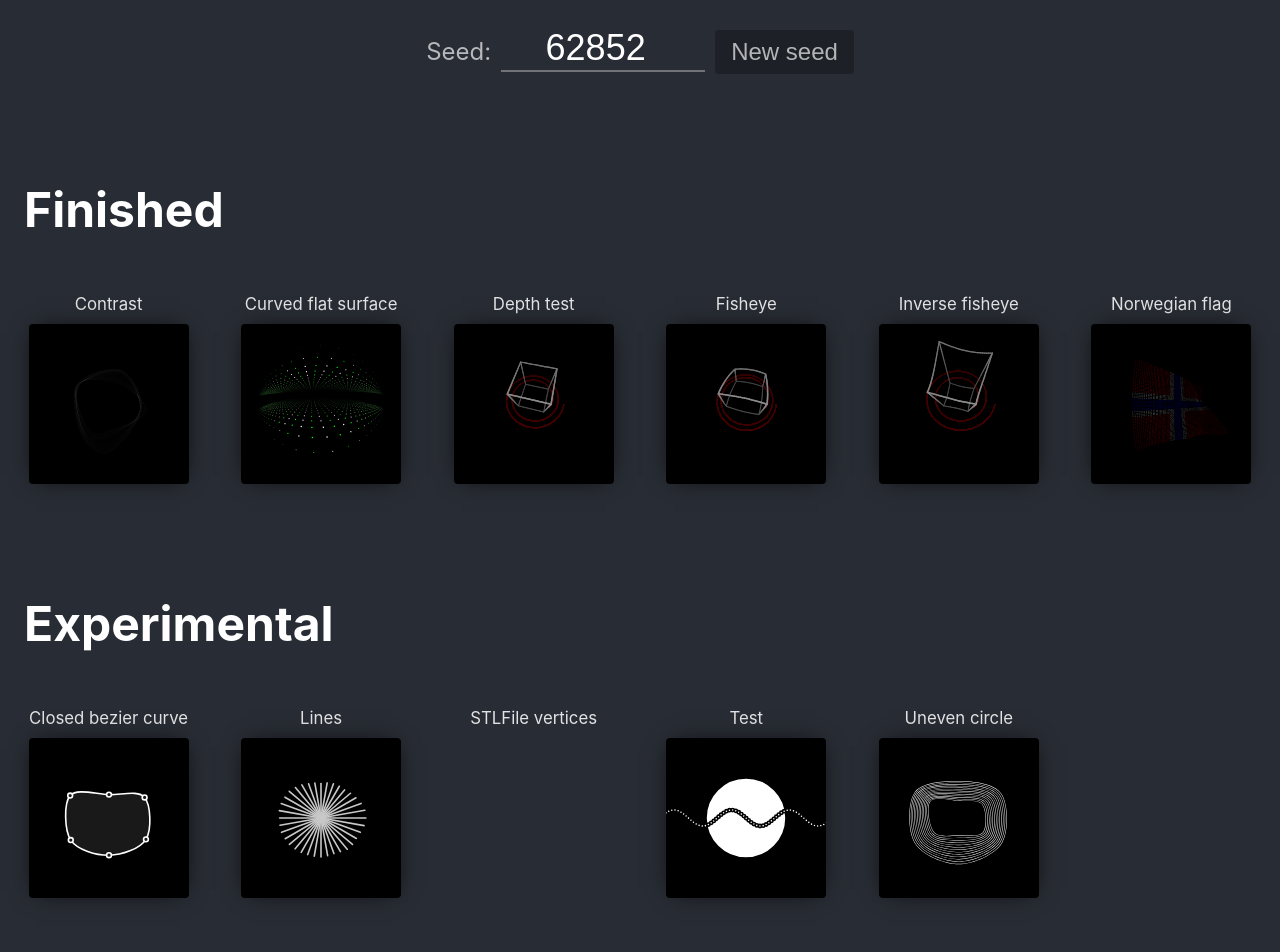
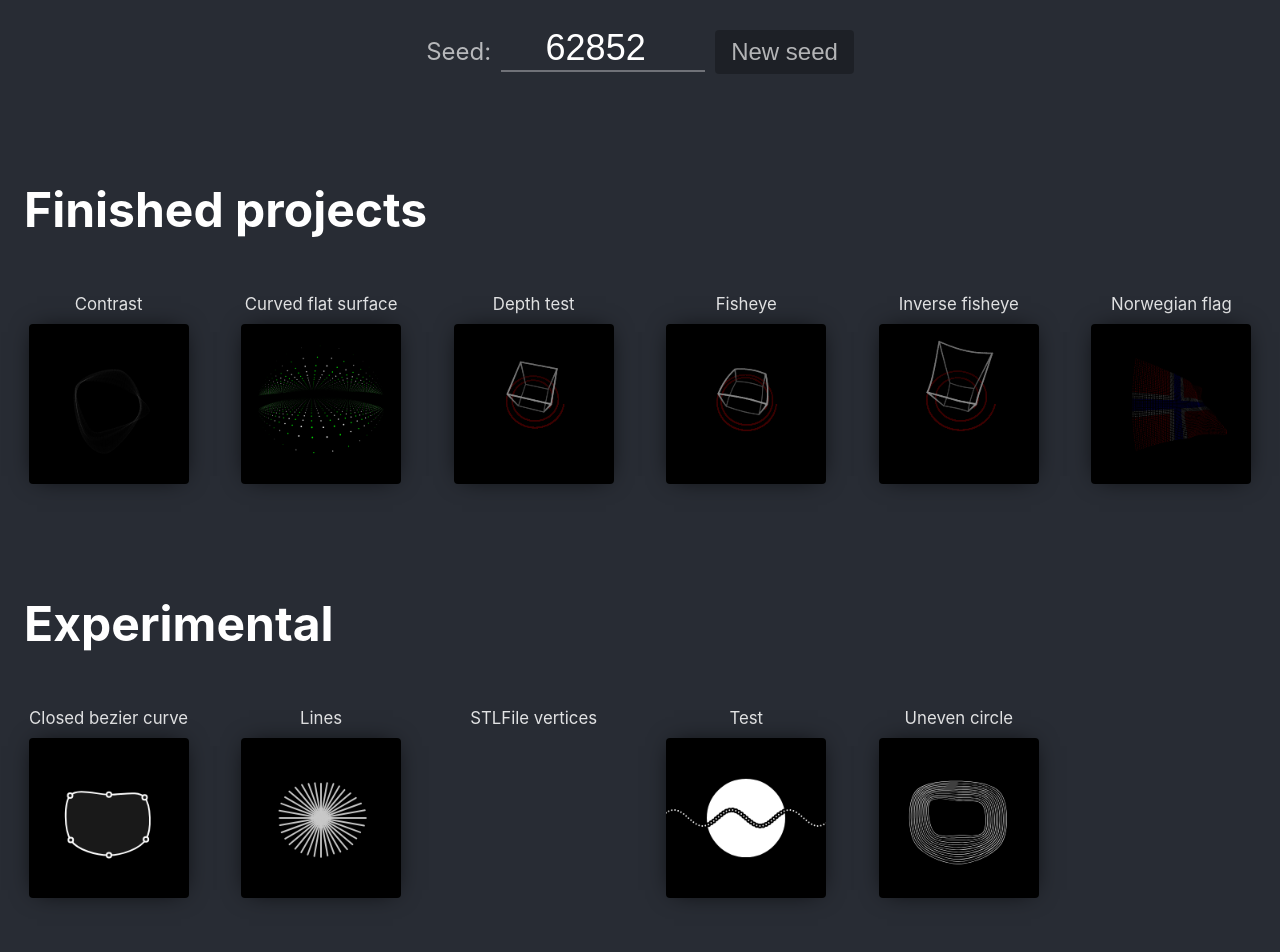
Before and after one commit to niklasmh/generative, a React (Create React App) app: page / in a window 1280 px wide. Shown: the top 952 px of the page. Built offline with nearby package versions, Linux system fonts and the light colour scheme; no server answers.

Commit message:
Change font size and image size

```diff
--- a/src/App.css
+++ b/src/App.css
@@ -5,7 +5,7 @@
   display: flex;
   flex-direction: column;
   align-items: center;
-  font-size: clamp(1rem, calc(10px + 2vmin), 1.5rem);
+  font-size: clamp(1.2rem, calc(10px + 2vmin), 1.5rem);
   color: white;
   padding-bottom: 4em;
 }
--- a/src/App.js
+++ b/src/App.js
@@ -8,7 +8,7 @@ function ProjectList({ seed }) {
     /finished/.test(Projects[project].prototype.category || "");
   return (
     <>
-      <h1 className="title">Finished</h1>
+      <h1 className="title">Finished projects</h1>
       <div className="list">
         {Object.keys(Projects)
           .filter((project) => project !== "Project")
@@ -21,7 +21,7 @@ function ProjectList({ seed }) {
                   <span className="list-element-name">
                     {Project.prototype.name}
                   </span>
-                  <Project width={160} height={160} seed={seed} noDownload />
+                  <Project width={200} height={200} seed={seed} noDownload />
                 </Link>
               </div>
             );
@@ -40,7 +40,7 @@ function ProjectList({ seed }) {
                   <span className="list-element-name">
                     {Project.prototype.name}
                   </span>
-                  <Project width={160} height={160} seed={seed} noDownload />
+                  <Project width={200} height={200} seed={seed} noDownload />
                 </Link>
               </div>
             );
```
